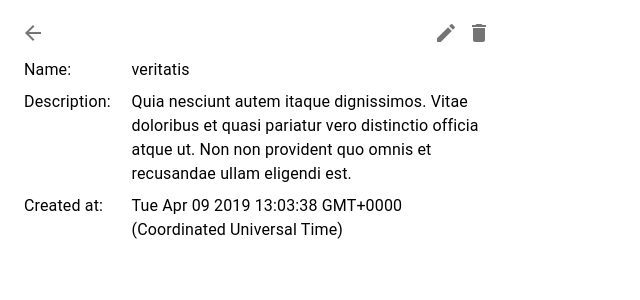
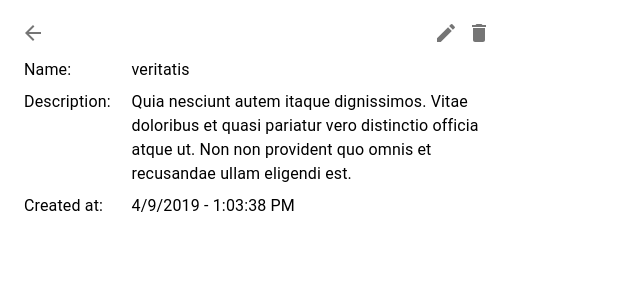
Before and after one commit to mladenkn/react-todos, a React (Create React App) app: page /todos/1 in a window 1280 px wide. Shown: the top 300 px of the page, without its empty margins (0-640 px from the left). Built offline with nearby package versions, Linux system fonts and the light colour scheme.

Commit message:
small updates

```diff
--- a/src/view/TodoDetails.tsx
+++ b/src/view/TodoDetails.tsx
@@ -70,7 +70,9 @@ export const TodoDetails = (p: TodoDetailsProps) => {
           </div>
           <div className={classes.prop}>
             <Typography className={classes.propLabel}>Created at:</Typography>
-            <Typography className={classes.propValue}>{p.todo.createdAt.toString()}</Typography>
+            <Typography className={classes.propValue}>
+              {p.todo.createdAt.toLocaleDateString()} - {p.todo.createdAt.toLocaleTimeString()}
+            </Typography>
           </div>
         </div>
 
--- a/src/view/TodoTable/TodoTableToolbar.tsx
+++ b/src/view/TodoTable/TodoTableToolbar.tsx
@@ -13,6 +13,7 @@ const useToolbarStyles = makeStyles((theme: Theme) =>
       paddingRight: theme.spacing(1),
       marginBottom: '0.5em',
       paddingTop: '0.5em',
+      height: '5em',
     },
     highlight:{
       color: theme.palette.secondary.main,
@@ -22,7 +23,6 @@ const useToolbarStyles = makeStyles((theme: Theme) =>
       marginLeft: '13em',
     },
     titleContainer: {
-      marginLeft: '1em'
     },
     selectedCount: {
       fontSize: '2em',
```
